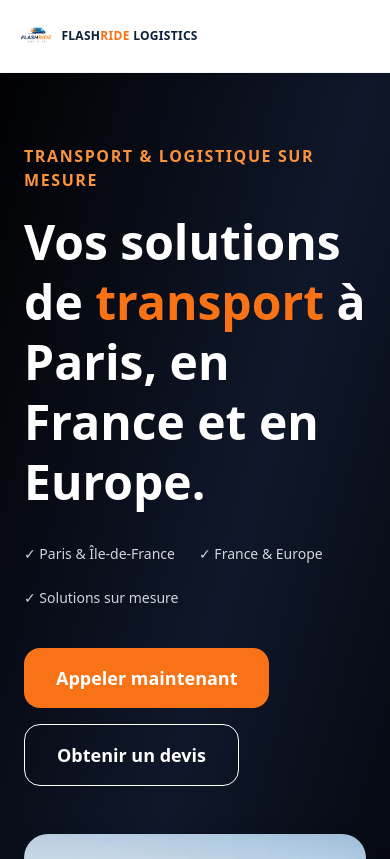
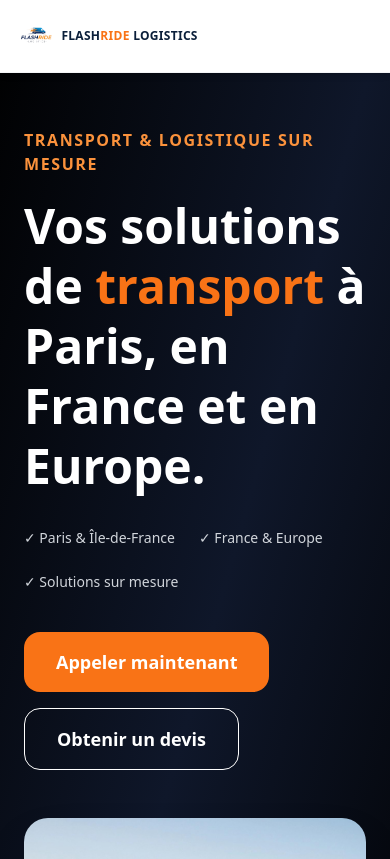
Before and after one commit to jasonvandommele-commits/flashride-logistics, a Next.js app: page / in a window 390 px wide. Shown: the top 859 px of the page. Built offline with nearby package versions, Linux system fonts and the light colour scheme.

Commit message:
Update page.jsx

```diff
--- a/app/page.jsx
+++ b/app/page.jsx
@@ -51,7 +51,7 @@ export default function FlashrideLogisticsWebsite() {
 
 
       {/* Hero */}
-      <section className="pt-24 md:pt-32 bg-gradient-to-br from-black via-slate-900 to-black text-white">
+      <section className="pt-20 md:pt-32 bg-gradient-to-br from-black via-slate-900 to-black text-white">
 
        <div className="max-w-7xl mx-auto px-6 py-12 md:py-24 grid lg:grid-cols-2 gap-12 items-center">
 
```
